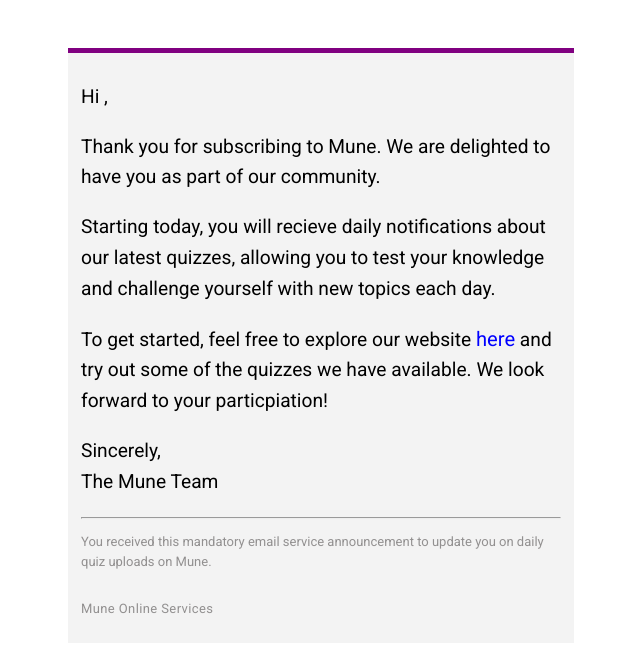
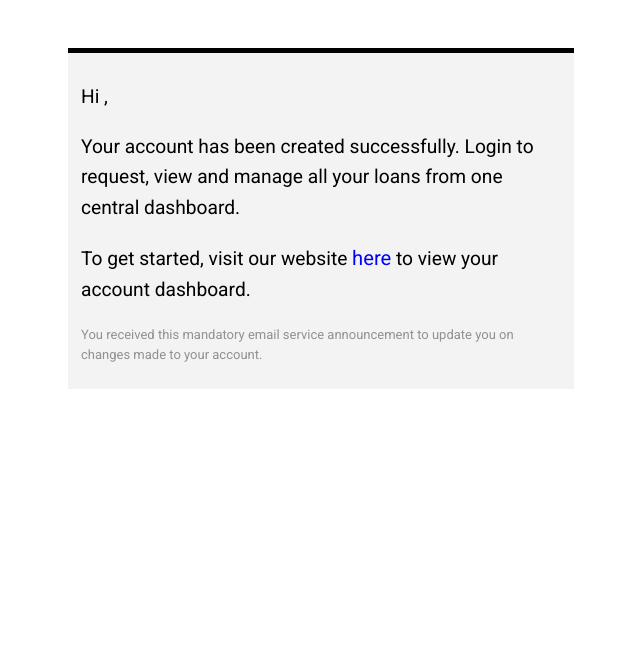
Before and after one commit to ChideraVal/GabrielCode, a Django app: template templates/subscribemail.html in a window 1280 px wide. Shown: the top 653 px of the page, without its empty margins (319-959 px from the left). Run offline with Django 5.2, Linux system fonts and the light colour scheme; the template is opened without the code that fills it, so the values that code supplies are empty; some libraries are stand-ins or nearby versions.

Commit message:
Update subscribemail.html

```diff
--- a/templates/subscribemail.html
+++ b/templates/subscribemail.html
@@ -36,7 +36,7 @@
             div.page {
                 width: 40%;
                 margin: 3em auto;
-                border-top: 5px solid purple;
+                border-top: 5px solid black;
                 background-color: #f3f3f3;
                 padding: .6em .8em;
                 box-sizing: border-box;
@@ -88,34 +88,22 @@
                 Hi {{ name }},
             </p>
             <p>
-                Thank you for subscribing to Mune. We are delighted to have you as part of our community.
+                Your account has been created successfully. Login to request, view and manage all your loans from one central dashboard.
             </p>
 
+
+
             <p>
-                Starting today, you will recieve daily notifications about our latest quizzes, allowing you
-                to test your knowledge and challenge yourself with new topics each day.
+                To get started, visit our website <a href="https://loanapp-mcg0.onrender.com/">here</a> to view your account dashboard.
             </p>
 
-            <p>
-                To get started, feel free to explore our website <a href="https://www.mymune.site">here</a> and try out some of
-                the quizzes we have available. We look forward to your particpiation!
+
+
+            <p class="small">
+                You received this mandatory email service announcement to update you on changes made to your account.
             </p>
 
-            <p>
-                Sincerely,
-                <br>
-                The Mune Team
-            </p>
 
-            <hr>
-
-            <p class="small">
-                You received this mandatory email service announcement to update you on daily quiz uploads on Mune.
-            </p>
-
-            <div class="logo">
-                <p class="small">Mune Online Services</p>
-            </div>
         </div>
     </body>
 
```
